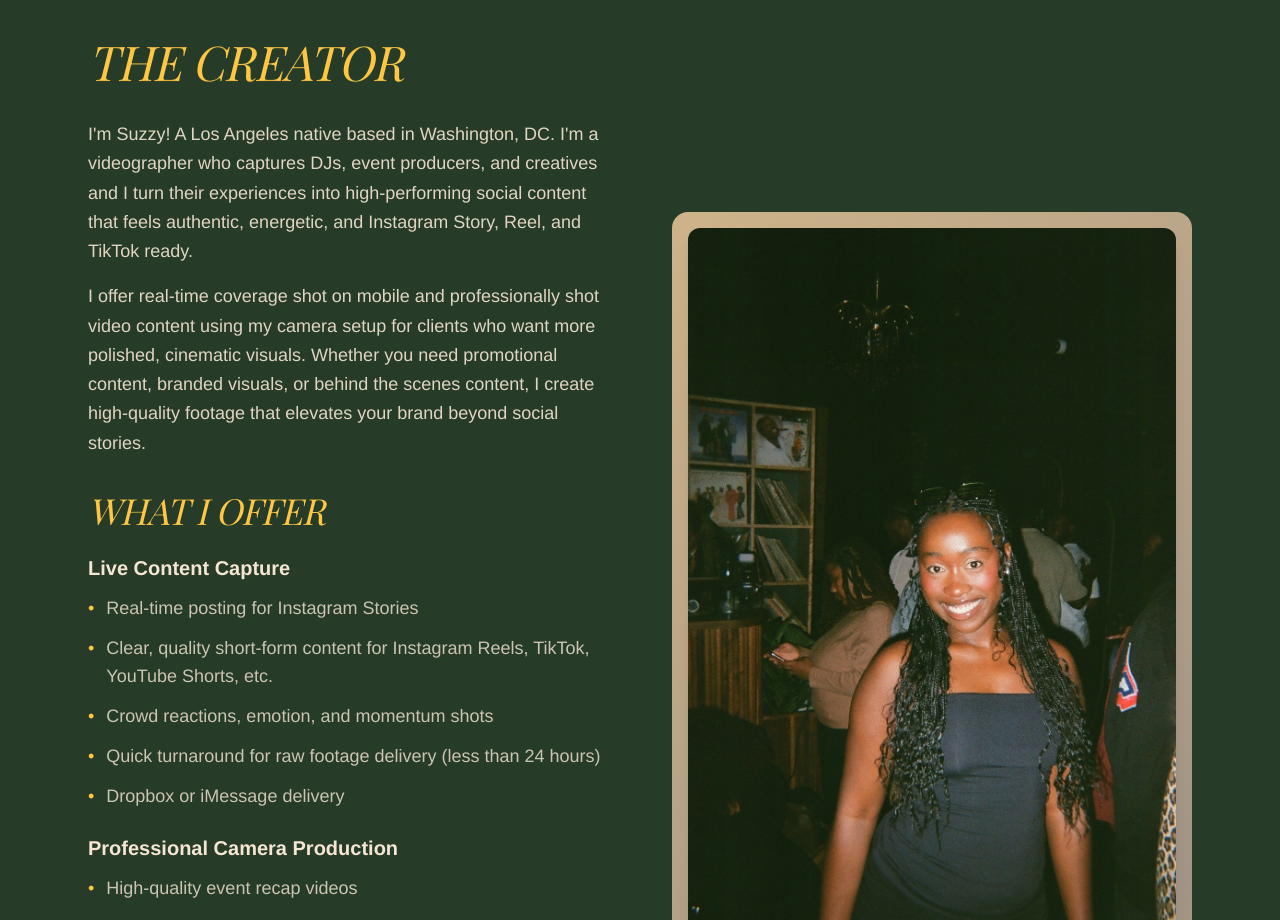
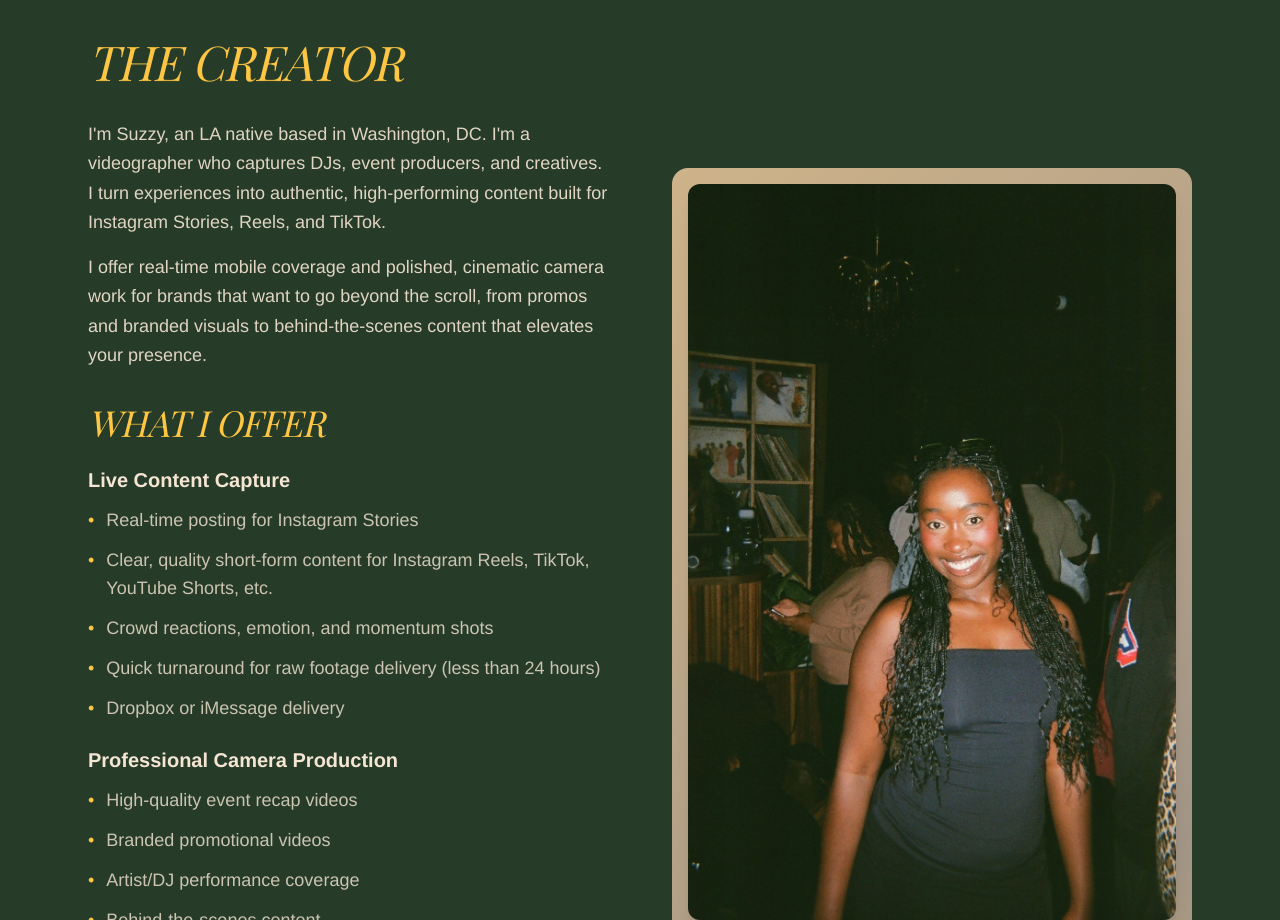
Before and after one commit to buypasses/suzstudio, a Next.js app: page / in a window 1280 px wide. Shown: the part 880-1800 px from the top of the page. Built offline with nearby package versions, Linux system fonts and the light colour scheme; a web font is replaced by a local one.

Commit message:
Update creator bio to revised copy
Tightens the introductory bio under "THE CREATOR" to the new,
more concise messaging.

https://claude.ai/code/session_01PEodSvyApDwibonPVhNGMX

```diff
--- a/src/app/page.tsx
+++ b/src/app/page.tsx
@@ -88,10 +88,10 @@ export default function Home() {
                   </h2>
                 </div>
                 <p className="text-cream/90 text-lg leading-relaxed mb-4">
-                  I&apos;m Suzzy! A Los Angeles native based in Washington, DC. I&apos;m a videographer who captures DJs, event producers, and creatives and I turn their experiences into high-performing social content that feels authentic, energetic, and Instagram Story, Reel, and TikTok ready.
+                  I&apos;m Suzzy, an LA native based in Washington, DC. I&apos;m a videographer who captures DJs, event producers, and creatives. I turn experiences into authentic, high-performing content built for Instagram Stories, Reels, and TikTok.
                 </p>
                 <p className="text-cream/90 text-lg leading-relaxed mb-8">
-                  I offer real-time coverage shot on mobile and professionally shot video content using my camera setup for clients who want more polished, cinematic visuals. Whether you need promotional content, branded visuals, or behind the scenes content, I create high-quality footage that elevates your brand beyond social stories.
+                  I offer real-time mobile coverage and polished, cinematic camera work for brands that want to go beyond the scroll, from promos and branded visuals to behind-the-scenes content that elevates your presence.
                 </p>
 
                 <h3 className="heading-display text-3xl lg:text-4xl text-gold italic mb-6">
```
